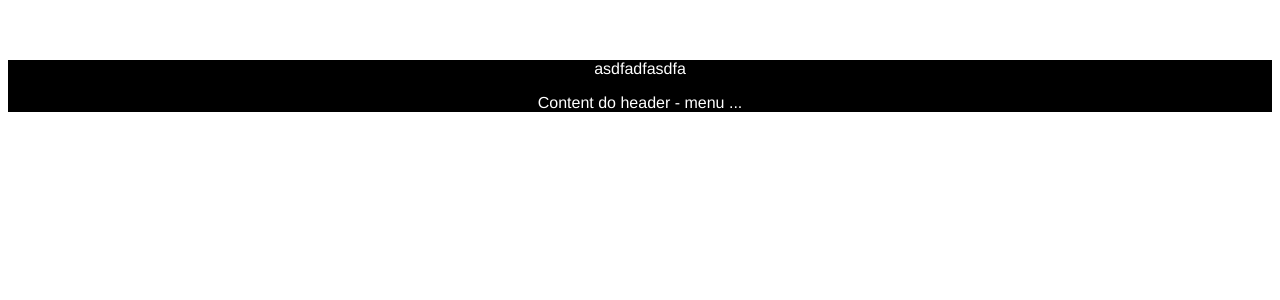
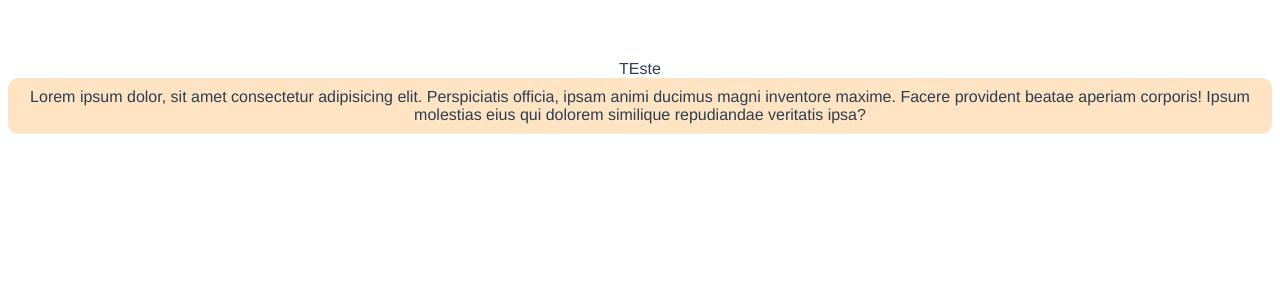
Before and after one commit to omarxlima/vue3, a Vue app: page / in a window 1280 px wide. Shown: the top 300 px of the page. Built offline with nearby package versions, Linux system fonts and the light colour scheme.

Commit message:
scoped e global css

```diff
--- a/src/App.vue
+++ b/src/App.vue
@@ -1,17 +1,13 @@
 <template>
 
   <div>
-    <Topo>
-      <template v-slot:title>
-          <!-- Home -->
-      </template>
 
-      <template v-slot:description>
-      <p>asdfadfasdfa</p>
-      </template>
+    <div class="card">
+      TEste
+    </div>
 
-      Content do header - menu ...
-    </Topo>
+    <BaseCard></BaseCard>
+
   </div>
 
 
@@ -20,12 +16,12 @@
 <script>
 
 
-import Topo from './components/Topo.vue'
+import BaseCard from '@/components/BaseCard.vue'
 
 export default {
   name: 'App',
   components: {
-    Topo
+    BaseCard
   },
   data() {
     return {
--- /dev/null
+++ b/src/assets/css/style.css
@@ -0,0 +1,5 @@
+.card   {
+    background: bisque;
+    padding: 10px;
+    border-radius: 10px;
+}
--- /dev/null
+++ b/src/components/BaseCard.vue
@@ -0,0 +1,14 @@
+<template>
+    <div class="card">
+        Lorem ipsum dolor, sit amet consectetur adipisicing elit. Perspiciatis officia, ipsam
+        animi ducimus magni inventore maxime. Facere provident beatae aperiam corporis! Ipsum molestias eius qui dolorem similique repudiandae veritatis ipsa?
+    </div>
+</template>
+
+<style scoped>
+    .card   {
+    background: bisque;
+    padding: 10px;
+    border-radius: 10px;
+}
+</style>
--- a/src/main.js
+++ b/src/main.js
@@ -1,4 +1,4 @@
 import { createApp } from 'vue'
 import App from './App.vue'
-
+// import '@/assets/css/style.css'
 window.app = createApp(App).mount('#app')
```
